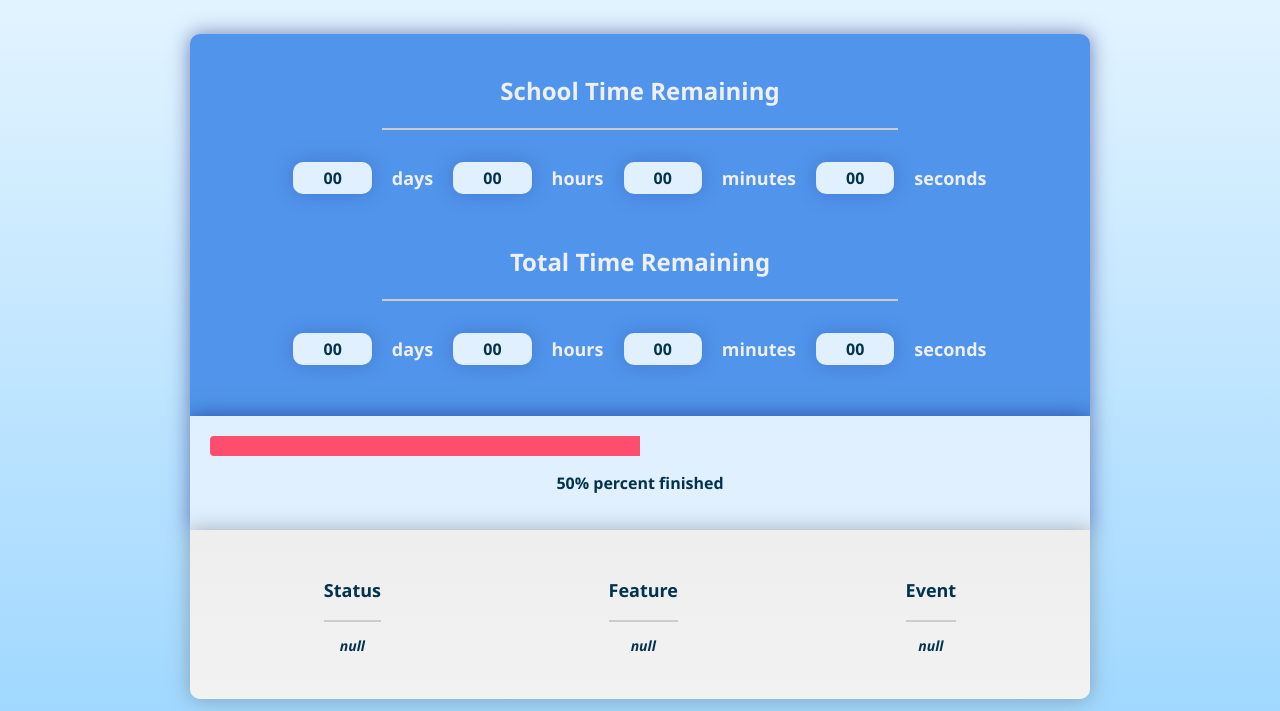
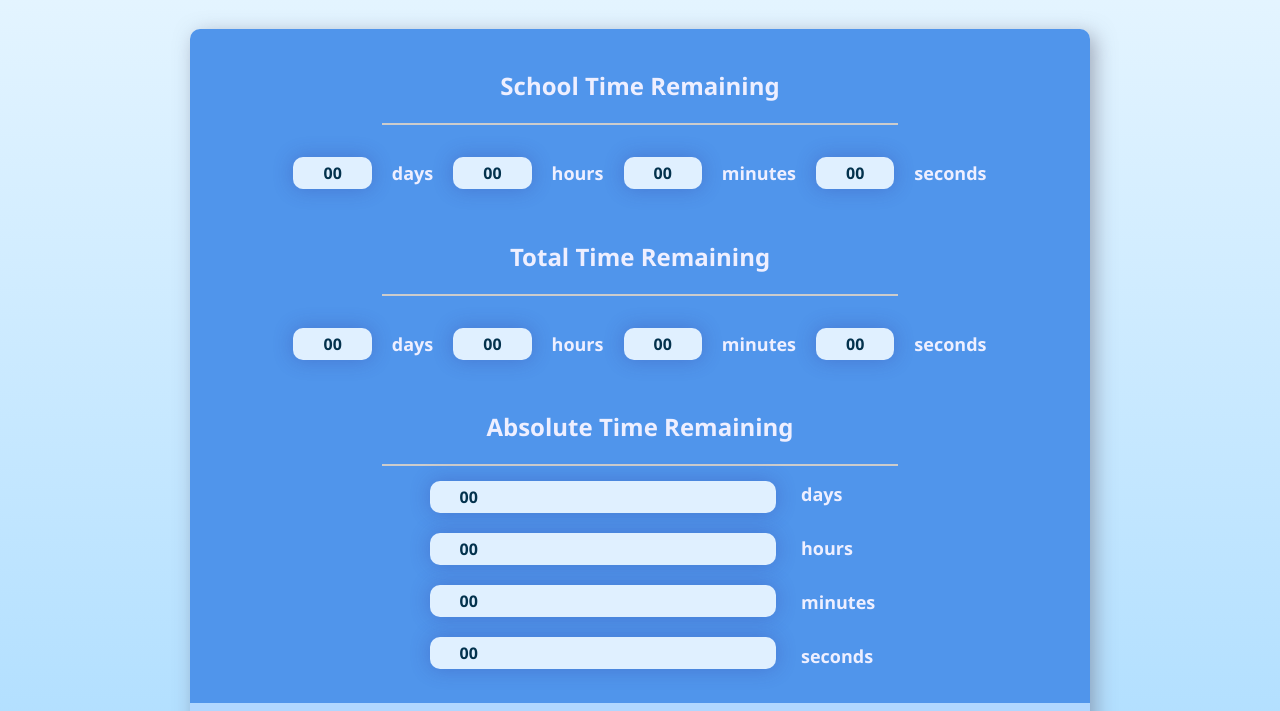
Before and after one commit to 29miaoet/timeuntil, a plain HTML site: page index.html in a window 1280 px wide. Shown: the part 67-778 px from the top of the page. Drawn offline with Linux system fonts and the light colour scheme.

Commit message:
Added unified box shodow and absolute times section

```diff
--- a/index.html
+++ b/index.html
@@ -23,6 +23,7 @@
   </div>
 
   <h1>Time Until</h1>
+  <div class="card-container">
   <div class="card countdown-container">
     <h2>School Time Remaining</h2>
     <hr>
@@ -73,6 +74,23 @@
     </div>
 
 
+    <h2>Absolute Time Remaining</h2>
+    <hr>
+    <div class="abs-time">
+      <div class="times">
+        <div class="timebox">00</div>
+        <div class="timebox">00</div>
+        <div class="timebox">00</div>
+        <div class="timebox">00</div>
+      </div>
+      <div class="timelabels">
+        <div class="timelabel">days</div>
+        <div class="timelabel">hours</div>
+        <div class="timelabel">minutes</div>
+        <div class="timelabel">seconds</div>
+      </div>
+    </div>
+
   </div>
 
   <div class="card progress-bar">
@@ -99,6 +117,7 @@
       <p class="card-content">null</p>
     </div>
   </div>
+  </div>
 
   <footer>
     &copy 2026 — Ethan Miao — MIT License
--- a/styles.css
+++ b/styles.css
@@ -4,9 +4,10 @@
   --bg-grad: linear-gradient(to bottom, #e8f6ff, #9cd6ff);
   --bg-countdown: #5095eb;
   --light-blue: #e0f0ff;
-  --progress-bar-bg: #ff4d6d;
+  --progress-bg: #ff4d6d;
   --progress-bar-hover: #ee3c5c;
-  --info-bg-grad: linear-gradient(to bottom, #eeeeee, #f2f2f2);
+  --progress-bar-bg: #b1d7ff;
+  --info-bg: #e7f3ff;
   --card-border: #cfcfcf;
 
   --radius-classic: 10px;
@@ -38,14 +39,54 @@ h2 {
   color: var(--font-color-white);
 }
 
+.card-container {
+  margin: 10px;
+  padding: 0;
+  width: 85%;
+  max-width: 900px;
+  background: transparent;
+  border: none;
+  border-radius: var(--radius-classic);
+  box-shadow: 5px 5px 20px rgba(100, 100, 120, 0.5);
+}
+
 .card {
-  margin: 15px;
-  max-width: 900px;
   padding: 20px;
-  width: 85%;
+  width: 100%;
   border: none;
 }
 
+.abs-time {
+  width: 75%;
+  max-width: 500px;
+  display: flex;
+  flex-direction: row;
+  align-items: center;
+}
+
+.times {
+  display: flex;
+  flex-direction: column;
+  justify-content: left;
+  align-items: stretch;
+  flex: 4;
+}
+
+.timelabels {
+  display: flex;
+  flex-direction: column;
+  margin-left: 5px;
+  align-items: left;
+  justify-content: left;
+  text-align: left;
+  flex: 1;
+}
+
+.abs-time .times .timebox {
+  margin-left: 10%;
+  align-items: stretch;
+  text-align: left;
+}
 
 .countdown-container {
   background-color: var(--bg-countdown);
@@ -56,7 +97,6 @@ h2 {
   align-items: center;
   justify-content: center;
   box-sizing: border-box;
-  box-shadow: 0 0 20px rgba(0, 10, 100, 0.5);
 }
 
 hr {
@@ -107,8 +147,7 @@ hr {
   justify-content: space-around;
   align-items: center;
   margin-top: 0;
-  background: var(--info-bg-grad);
-  box-shadow: 0 0 20px rgba(100, 100, 100, 0.5);
+  background-color: var(--info-bg);
   color: var(--font-color-black);
   border-radius: 0 0 var(--radius-classic) var(--radius-classic);
 }
@@ -139,8 +178,7 @@ hr {
   align-items: center;
   justify-content: center;
   color: var(--font-color-black);
-  background : var(--light-blue);
-  box-shadow: 0 0 20px rgba(0, 10, 100, 0.5);
+  background : var(--progress-bar-bg);
 }
 
 .bar {
@@ -154,7 +192,7 @@ hr {
   height: 100%;
   width: 50%;
   border-radius: var(--radius-bar) 0 0 var(--radius-bar);
-  background-color: var(--progress-bar-bg);
+  background-color: var(--progress-bg);
 }
 
 .progress:hover {
@@ -208,7 +246,7 @@ hr {
 }
 
 footer {
-  padding: 15px;
+  padding: 20px;
   opacity: 0.75;
   color: var(--font-color-black);
   font-style: italic;
@@ -247,6 +285,10 @@ footer {
     padding-left: 27%;
     flex: 1;
   }
+
+  .abs-time .times .timebox {
+    margin-left: 25%;
+  }
 }
 
 @media (max-width: 550px) {
```
